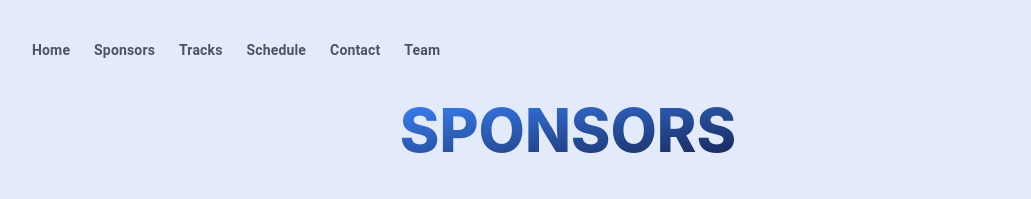
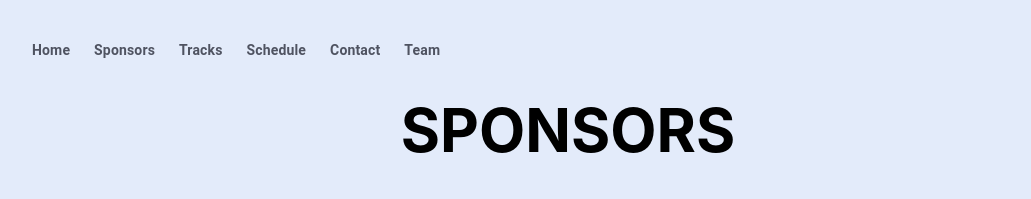
Before and after one commit to devagra28/ichacknew, a React (Create React App) app: page /sponsor in a window 1280 px wide. Shown: the top 199 px of the page, without its empty margins (72-1103 px from the left). Built offline with nearby package versions, Linux system fonts and the light colour scheme.

Commit message:
changed titles

```diff
--- a/src/pages/Sponsor.js
+++ b/src/pages/Sponsor.js
@@ -9,7 +9,7 @@ function Sponsor() {
             <Navbar />
             <div className='flex flex-col items-center justify-center'>
                 <div>
-                    <h1 className='text-6xl text-center text-transparent bg-clip-text bg-gradient-to-tl from-blue-950 to-blue-500 font-extrabold mb-[5vh]'>
+                    <h1 className='text-6xl text-center font-[#5A6473] font-bold mb-[5vh]'>
                         SPONSORS
                     </h1>
                 </div>
--- a/src/pages/Team.js
+++ b/src/pages/Team.js
@@ -7,7 +7,7 @@ export const Team = () => {
         <div className='bg-[#e3ebfa]'>
             <Navbar />
             <div className="flex flex-col items-center justify-center ">
-                <h1 className="text-6xl text-center text-transparent bg-clip-text bg-gradient-to-tl from-blue-950 to-blue-500 font-extrabold mb-[5vh]">
+                <h1 className="text-6xl text-center font-[#5A6473] font-bold mb-[5vh] ">
                     TEAM
                 </h1>
             </div>
--- a/src/pages/Track.js
+++ b/src/pages/Track.js
@@ -8,7 +8,7 @@ function Track() {
         <Navbar />
         <div className='px-[1%] '>
             <div className='justify-center pb-[5%]'>
-                <h1 className='text-6xl text-center text-transparent bg-clip-text bg-gradient-to-tl from-blue-950 to-blue-500 font-extrabold'>TRACKS</h1>
+                <h1 className='text-6xl text-center text-center font-[#5A6473] font-bold'>TRACKS</h1>
             </div>
             <TracksCard />
         </div>
```
